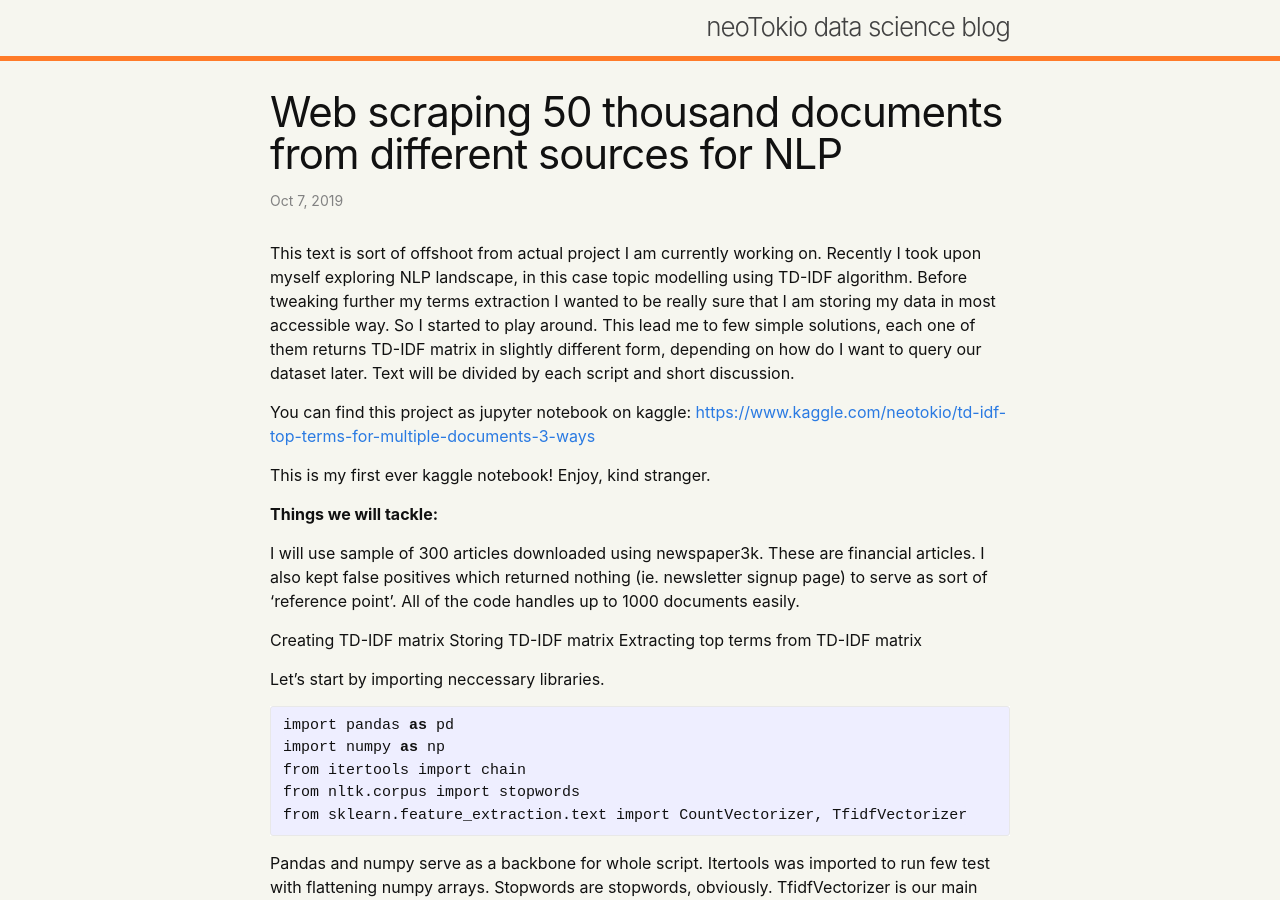
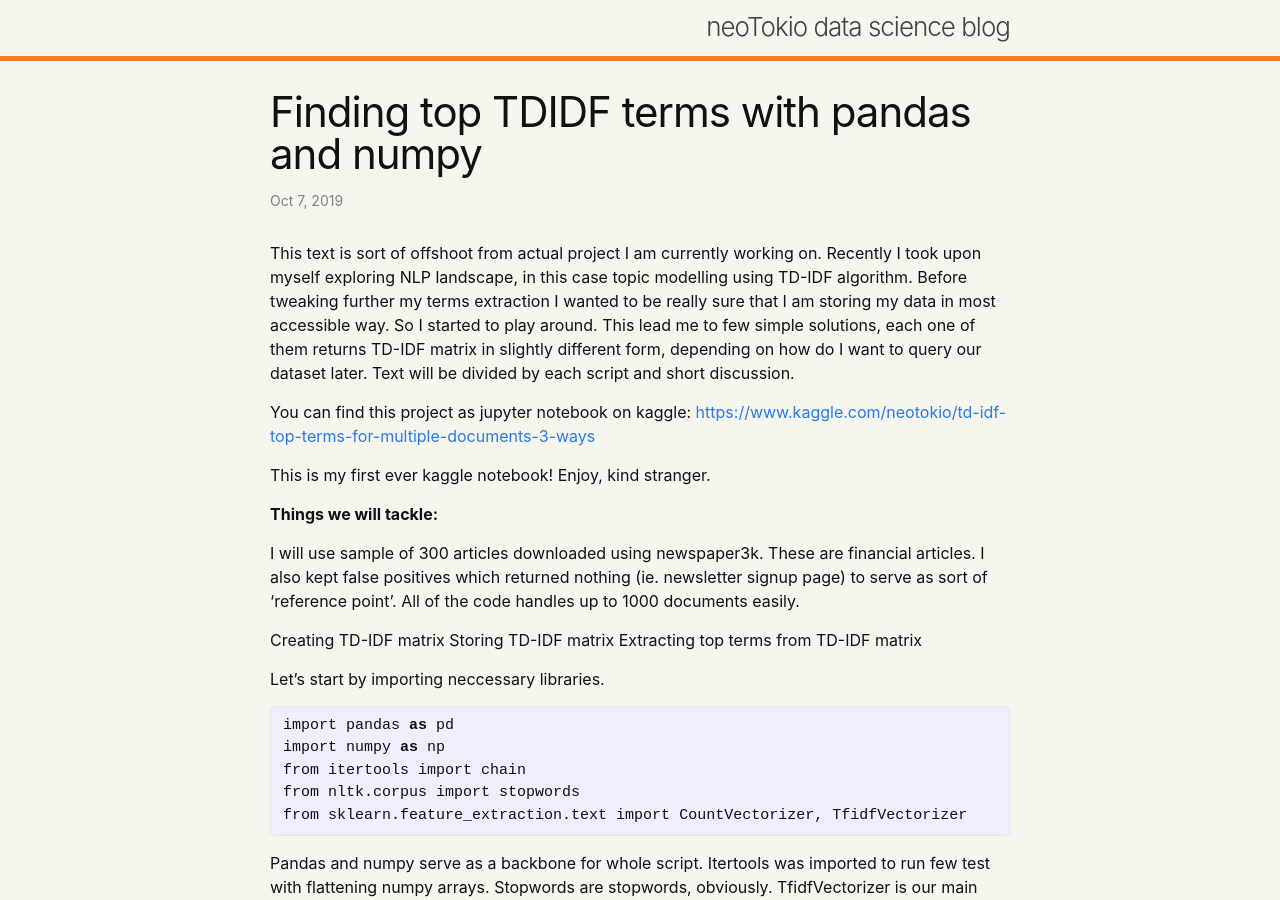
Before and after one commit to neotokio/neotokio.github.io, a Jekyll site: the page built from _posts/2019-10-08-Finding-top-tdidf-terms-with-pandas-and-numpy.markdown, in a window 1280 px wide and 900 px high. Built offline with Jekyll 4.4.1, drawn with Linux system fonts in a browser that asks for light colours.

Commit message:
Top tdidf article

```diff
--- a/_posts/2019-10-08-Finding-top-tdidf-terms-with-pandas-and-numpy.markdown
+++ b/_posts/2019-10-08-Finding-top-tdidf-terms-with-pandas-and-numpy.markdown
@@ -1,6 +1,6 @@
 ---
 layout: post
-title:  "Web scraping 50 thousand documents from different sources for NLP"
+title:  "Finding top TDIDF terms with pandas and numpy"
 date:   2019-10-08 00:51:12 +0200
 ---
 This text is sort of offshoot from actual project I am currently working on. Recently I took upon myself exploring NLP landscape, in this case topic modelling using TD-IDF algorithm. Before tweaking further my terms extraction I wanted to be really sure that I am storing my data in most accessible way. So I started to play around. This lead me to few simple solutions, each one of them returns TD-IDF matrix in slightly different form, depending on how do I want to query our dataset later. Text will be divided by each script and short discussion.
```
